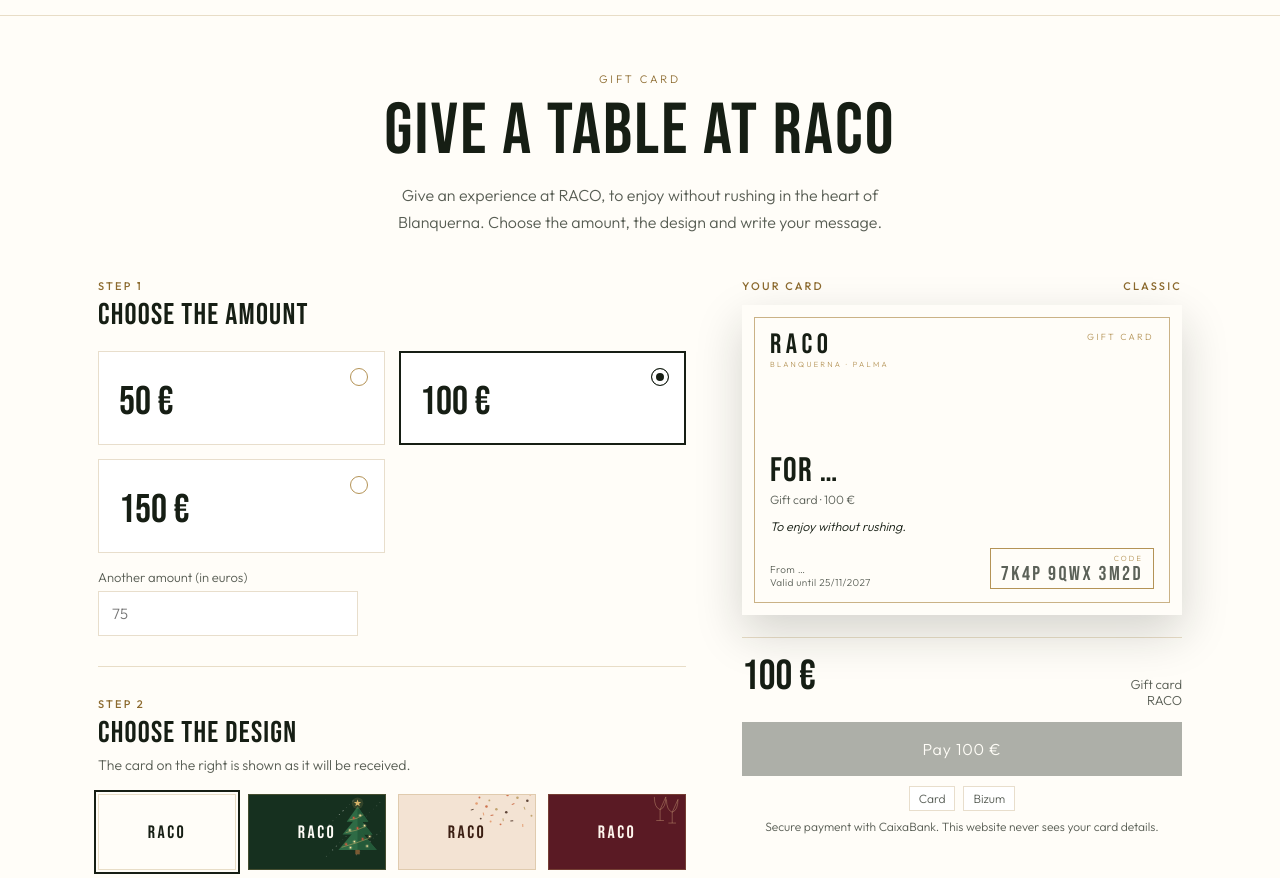
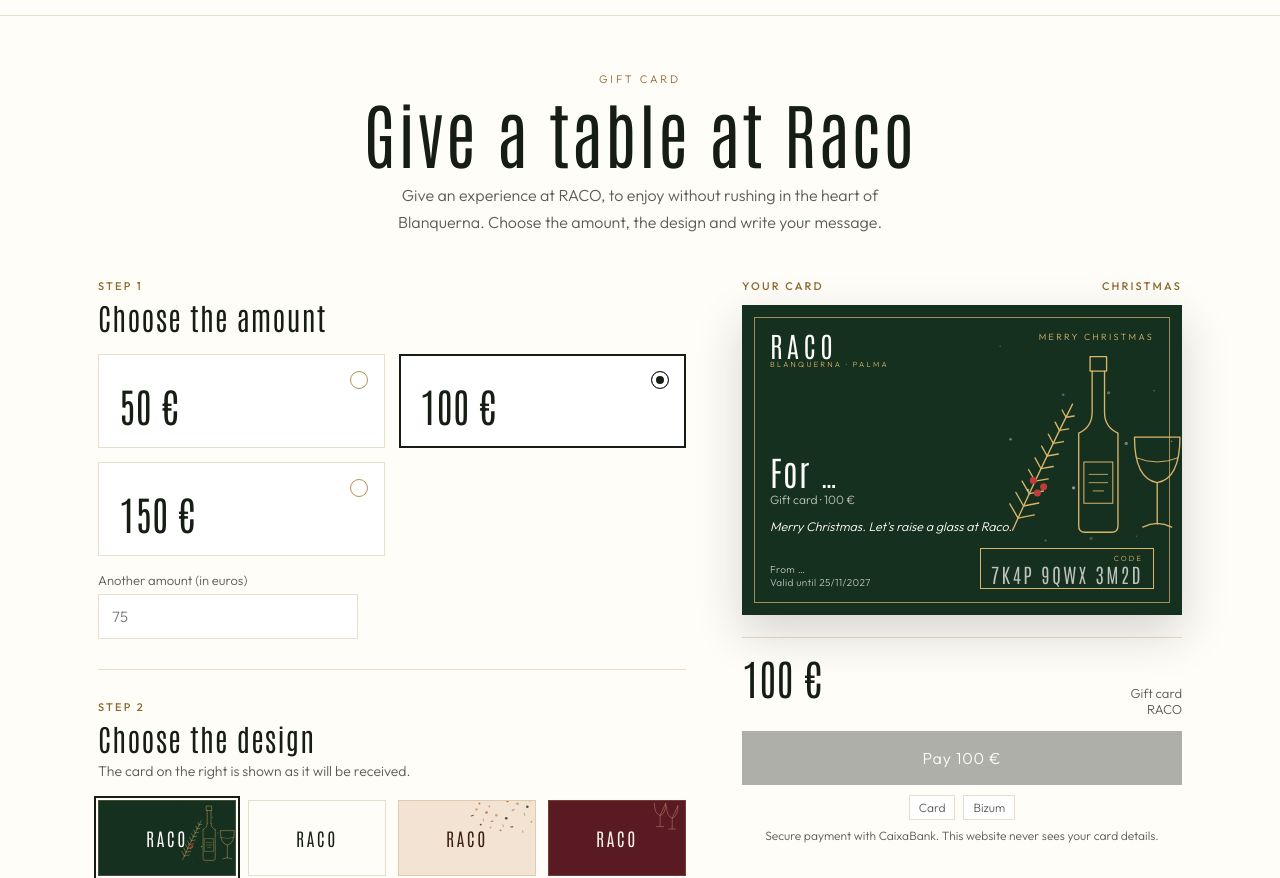
Before and after one commit to companyfernandezagnes-hue/raco-web, a plain HTML site: page tarjeta-regalo/index.html in a window 1280 px wide. Shown: the part 69-947 px from the top of the page. Drawn offline with nearby package versions, Linux system fonts and the light colour scheme.

Commit message:
aTarjeta regalo: tipografia del logo, nueva tarjeta Navidad dorada, Navidad por defecto en temporada

```diff
--- a/tarjeta-regalo/index.html
+++ b/tarjeta-regalo/index.html
@@ -16,7 +16,7 @@
 <script type="application/ld+json">
 {"@context":"https://schema.org","@type":"Product","name":"Tarjeta regalo RACO","description":"Tarjeta regalo para consumir en el restaurante y wine bar RACO, en Blanquerna, Palma de Mallorca. Importes de 50, 100 y 150 euros, o el importe que se elija entre 10 y 1000 euros. Entrega por correo electrónico y validez de un año.","brand":{"@type":"Brand","name":"Raco"},"image":"https://racorestaurant.com/tarjeta-regalo/logo-raco.png","url":"https://racorestaurant.com/tarjeta-regalo/","offers":{"@type":"AggregateOffer","priceCurrency":"EUR","lowPrice":"10","highPrice":"1000","offerCount":"4","availability":"https://schema.org/InStock","url":"https://racorestaurant.com/tarjeta-regalo/","seller":{"@type":"Restaurant","@id":"https://racorestaurant.com/#restaurant","name":"Raco"}}}
 </script>
-<link href="https://fonts.googleapis.com/css2?family=Bebas+Neue&family=Outfit:wght@300;400;500&display=swap" rel="stylesheet">
+<link href="https://fonts.googleapis.com/css2?family=Antonio:wght@200;300;400&family=Outfit:wght@300;400;500&display=swap" rel="stylesheet">
 <style>
 :root{--paper:#FFFDF8;--ink:#161E14;--gold:#B49356;--gold-text:#8C6A2E;--gold-20:rgba(180,147,86,.3);--ink-70:rgba(22,30,20,.72);--soft:#F6F1E6}
 *{box-sizing:border-box;margin:0;padding:0}
@@ -25,7 +25,7 @@ body{background:var(--paper);font-family:Outfit,sans-serif;font-weight:300;color
 .logo-link{display:block;line-height:0}
 .logo-link img{height:48px;width:auto;display:block}
 header.top{display:flex;justify-content:space-between;align-items:center;padding:18px clamp(16px,4vw,48px);border-bottom:1px solid var(--gold-20);gap:16px}
-.wordmark{font-family:"Bebas Neue";font-size:30px;letter-spacing:.16em;line-height:1}
+.wordmark{font-family:Antonio;font-weight:300;font-size:30px;letter-spacing:.16em;line-height:1}
 .wordmark small{display:block;font-family:Outfit;font-size:9px;letter-spacing:.28em;color:var(--gold-text);margin-top:2px}
 .right{display:flex;align-items:center;gap:22px}
 header.top a{font-size:13px;color:var(--ink-70);text-decoration:none;letter-spacing:.04em}
@@ -34,21 +34,21 @@ header.top a{font-size:13px;color:var(--ink-70);text-decoration:none;letter-spac
 .langs button[aria-pressed=true]{background:var(--ink);color:var(--paper);border-color:var(--ink)}
 .hero{text-align:center;padding:56px 16px 44px}
 .kicker{font-size:11px;letter-spacing:.26em;text-transform:uppercase;color:var(--gold-text)}
-.hero h1{font-family:"Bebas Neue";font-weight:400;font-size:clamp(42px,7vw,72px);letter-spacing:.03em;line-height:.95;margin-top:12px}
+.hero h1{font-family:Antonio;font-weight:300;font-size:clamp(42px,7vw,72px);letter-spacing:.03em;line-height:.95;margin-top:12px}
 .hero p{max-width:540px;margin:16px auto 0;font-size:16px;line-height:1.65;color:var(--ink-70)}
 .layout{max-width:1180px;margin:0 auto;padding:0 clamp(16px,4vw,48px) 80px;display:grid;grid-template-columns:minmax(0,1fr) 440px;gap:56px;align-items:start}
 @media(max-width:980px){.layout{grid-template-columns:1fr}.aside{position:static!important;order:-1}}
 .block{padding:30px 0;border-top:1px solid var(--gold-20)}
 .block:first-child{border-top:0;padding-top:0}
 .step{font-size:11px;letter-spacing:.2em;color:var(--gold-text);text-transform:uppercase;font-weight:500}
-h2{font-family:"Bebas Neue";font-weight:400;font-size:30px;letter-spacing:.04em;margin-top:4px}
+h2{font-family:Antonio;font-weight:300;font-size:30px;letter-spacing:.04em;margin-top:4px}
 .hint{font-size:14px;color:var(--ink-70);margin-top:4px;line-height:1.5}
 .menus{display:grid;grid-template-columns:repeat(auto-fit,minmax(190px,1fr));gap:14px;margin-top:18px}
 .menu{display:flex;flex-direction:column;justify-content:flex-start;border:1px solid var(--gold-20);padding:22px 20px;cursor:pointer;position:relative;background:#fff;text-align:left;font:inherit;color:inherit}
 .menu:hover{border-color:var(--gold)}
 .menu[aria-pressed=true]{outline:2px solid var(--ink);outline-offset:-2px}
-.menu h3{font-family:"Bebas Neue";font-weight:400;font-size:24px;letter-spacing:.05em}
-.menu .price{font-family:"Bebas Neue";font-size:40px;line-height:1;margin-top:8px}
+.menu h3{font-family:Antonio;font-weight:300;font-size:24px;letter-spacing:.05em}
+.menu .price{font-family:Antonio;font-weight:300;font-size:40px;line-height:1;margin-top:8px}
 .menu .price small{font-family:Outfit;font-size:12px;color:var(--ink-70)}
 .menu ul{list-style:none;margin-top:12px;font-size:14px;line-height:1.6;color:var(--ink-70)}
 .menu li:before{content:"·  ";color:var(--gold)}
@@ -62,7 +62,7 @@ h2{font-family:"Bebas Neue";font-weight:400;font-size:30px;letter-spacing:.04em;
 .dz{border:0;background:none;cursor:pointer;font:inherit;color:inherit;text-align:center}
 .dz .sw{height:76px;border:1px solid var(--gold-20);position:relative;overflow:hidden;display:flex;align-items:center;justify-content:center}
 .dz .sw svg{width:100%;height:100%;position:absolute;inset:0}
-.dz .sw b{position:relative;font-family:"Bebas Neue";font-weight:400;font-size:18px;letter-spacing:.14em}
+.dz .sw b{position:relative;font-family:Antonio;font-weight:300;font-size:18px;letter-spacing:.14em}
 .dz span{display:block;font-size:13px;margin-top:7px;color:var(--ink-70)}
 .dz[aria-pressed=true] .sw{outline:2px solid var(--ink);outline-offset:2px}
 .dz[aria-pressed=true] span{color:var(--ink);font-weight:400}
@@ -93,17 +93,17 @@ textarea{min-height:96px;resize:vertical;line-height:1.5}
 .card .frame{position:absolute;inset:12px;border:1px solid var(--ac);opacity:.7}
 .card .c-in{position:absolute;inset:0;padding:26px 28px;display:flex;flex-direction:column}
 .c-head{display:flex;justify-content:space-between;align-items:flex-start}
-.c-logo{font-family:"Bebas Neue";font-size:28px;letter-spacing:.16em;line-height:1}
+.c-logo{font-family:Antonio;font-weight:300;font-size:28px;letter-spacing:.16em;line-height:1}
 .c-logo small{display:block;font-family:Outfit;font-size:7.5px;letter-spacing:.3em;color:var(--ac);margin-top:2px}
 .c-occ{font-size:9px;letter-spacing:.26em;text-transform:uppercase;color:var(--ac);text-align:right}
-.c-title{font-family:"Bebas Neue";font-size:clamp(24px,3.2vw,34px);letter-spacing:.04em;line-height:1;margin-top:auto}
+.c-title{font-family:Antonio;font-weight:300;font-size:clamp(24px,3.2vw,34px);letter-spacing:.04em;line-height:1;margin-top:auto}
 .c-menu{font-size:12px;color:var(--mu);margin-top:4px}
 .c-msg{font-size:12.5px;font-style:italic;line-height:1.45;margin-top:10px;max-height:3.1em;overflow:hidden}
 .c-foot{display:flex;justify-content:space-between;align-items:flex-end;margin-top:12px;font-size:10px;color:var(--mu);letter-spacing:.04em}
-.c-code{font-family:"Bebas Neue";font-size:20px;letter-spacing:.12em;line-height:1;text-align:right;border:1px solid var(--ac);padding:6px 10px 4px}
+.c-code{font-family:Antonio;font-weight:300;font-size:20px;letter-spacing:.12em;line-height:1;text-align:right;border:1px solid var(--ac);padding:6px 10px 4px}
 .c-code small{display:block;font-family:Outfit;font-size:7.5px;letter-spacing:.28em;text-transform:uppercase;color:var(--ac);margin-bottom:2px}
 .total{display:flex;justify-content:space-between;align-items:baseline;margin-top:22px;padding-top:18px;border-top:1px solid var(--gold-20)}
-.total .t{font-family:"Bebas Neue";font-size:42px;line-height:1}
+.total .t{font-family:Antonio;font-weight:300;font-size:42px;line-height:1}
 .total .s{font-size:13px;color:var(--ink-70);text-align:right}
 .pay{width:100%;margin-top:14px;padding:17px;background:var(--ink);color:var(--paper);border:0;font:inherit;font-size:16px;letter-spacing:.05em;cursor:pointer}
 .pay:disabled{opacity:.35;cursor:not-allowed}
@@ -296,15 +296,18 @@ var DESIGNS={
     msgs:{es:["Feliz Navidad. Brindamos juntos en Raco.","Que el año nuevo empiece con una buena mesa.","Bon Nadal i bon any nou."],
           ca:["Feliç Nadal. Brindem junts a Raco.","Que l'any nou comenci amb una bona taula.","Bon Nadal i bon any nou."],
           en:["Merry Christmas. Let's raise a glass at Raco.","May the new year begin with a good table.","Merry Christmas and a happy new year."]},
-    art:(function(){var s='',cx=340,g='#D9B56A';
-      for(var i=0;i<40;i++){s+='<circle cx="'+(240+(i*53)%180)+'" cy="'+(48+(i*37)%180)+'" r="'+(0.8+(i%3)*.45)+'" fill="#FFFDF8" opacity="'+(.2+(i%4)*.1)+'"/>';}
-      [[70,118,34],[100,158,47],[135,206,60]].forEach(function(t){s+='<path d="M'+cx+' '+t[0]+' L'+(cx+t[2])+' '+t[1]+' L'+(cx-t[2])+' '+t[1]+'Z" fill="#2E6B45"/><path d="M'+cx+' '+t[0]+' L'+(cx+t[2])+' '+t[1]+' L'+cx+' '+t[1]+'Z" fill="#245A39"/>';});
-      s+='<rect x="'+(cx-7)+'" y="206" width="14" height="14" fill="#7A5A33"/>';
-      [[92,112,25],[128,152,37],[166,198,50]].forEach(function(r){s+='<path d="M'+(cx-r[2])+' '+r[1]+' Q'+cx+' '+(r[0]+18)+' '+(cx+r[2]*.7)+' '+(r[0]+4)+'" stroke="'+g+'" stroke-width="1.4" fill="none"/>';});
-      var L=[[328,106,'#E9573F'],[348,98,'#FFE6A3'],[316,144,'#FFE6A3'],[340,138,'#E9573F'],[362,130,'#FFE6A3'],[304,188,'#E9573F'],[330,180,'#FFE6A3'],[356,172,'#E9573F'],[378,164,'#FFE6A3'],[318,199,'#FFE6A3'],[370,194,'#FFE6A3']];
-      L.forEach(function(l){s+='<circle cx="'+l[0]+'" cy="'+l[1]+'" r="6" fill="'+l[2]+'" opacity=".22"/><circle cx="'+l[0]+'" cy="'+l[1]+'" r="2.6" fill="'+l[2]+'"/>';});
-      var st='';for(var k=0;k<10;k++){var rr=k%2?5:12,a=(k*36-90)*Math.PI/180;st+=(k?'L':'M')+(cx+rr*Math.cos(a)).toFixed(1)+' '+(60+rr*Math.sin(a)).toFixed(1);}
-      s+='<circle cx="'+cx+'" cy="60" r="18" fill="'+g+'" opacity=".15"/><path d="'+st+'Z" fill="'+g+'"/>';
+    art:(function(){var s='',g='#D9B56A';
+      s+='<g fill="none" stroke="'+g+'" stroke-width="1.3" stroke-linecap="round" stroke-linejoin="round">';
+      s+='<rect x="337" y="50" width="16" height="14"/><path d="M339 64V104M351 64V104M339 104Q339 118 326 124M351 104Q351 118 364 124M326 124V214Q326 220 332 220H358Q364 220 364 214V124"/>';
+      s+='<rect x="331" y="152" width="28" height="40" stroke-width="1"/><path d="M336 164H354M336 172H354M340 180H350" stroke-width=".8"/>';
+      s+='<path d="M380 128Q380 168 402 172Q424 168 424 128Z"/><path d="M382 148Q402 156 422 148" stroke-width=".9"/><path d="M402 172V212M388 215Q402 208 416 215"/>';
+      var P0=[262,218],C=[288,160],P2=[320,96];
+      s+='<path d="M'+P0[0]+' '+P0[1]+' Q'+C[0]+' '+C[1]+' '+P2[0]+' '+P2[1]+'"/>';
+      for(var i=1;i<10;i++){var u=i/10,x=(1-u)*(1-u)*P0[0]+2*(1-u)*u*C[0]+u*u*P2[0],y=(1-u)*(1-u)*P0[1]+2*(1-u)*u*C[1]+u*u*P2[1],dx=2*(1-u)*(C[0]-P0[0])+2*u*(P2[0]-C[0]),dy=2*(1-u)*(C[1]-P0[1])+2*u*(P2[1]-C[1]),L=Math.sqrt(dx*dx+dy*dy),tx=dx/L,ty=dy/L,len=17-i;
+        [-1,1].forEach(function(sg){var ang=sg*0.95,cs=Math.cos(ang),sn=Math.sin(ang),nx=tx*cs-ty*sn,ny=tx*sn+ty*cs;s+='<path d="M'+x.toFixed(1)+' '+y.toFixed(1)+' L'+(x+nx*len).toFixed(1)+' '+(y+ny*len).toFixed(1)+'"/>';});}
+      s+='</g>';
+      [[282,170],[292,176],[286,182]].forEach(function(b){s+='<circle cx="'+b[0]+'" cy="'+b[1]+'" r="3.4" fill="#C23B3B"/>';});
+      for(var k=0;k<14;k++){s+='<circle cx="'+(250+(k*61)%200)+'" cy="'+(40+(k*47)%190)+'" r="'+(0.8+(k%3)*.4)+'" fill="#FFFDF8" opacity="'+(.2+(k%4)*.1)+'"/>';}
       return s;})()},
   cumple:{id:"cumple",bg:"#F3E3D3",fg:"#3A1E12",ac:"#C4572E",mu:"rgba(58,30,18,.72)",
     name:{es:"Cumpleaños",ca:"Aniversari",en:"Birthday"},occ:{es:"Feliz cumpleaños",ca:"Feliç aniversari",en:"Happy birthday"},
@@ -351,11 +354,12 @@ var DESIGNS={
       s+=f(330,66,11,'#D9A3B8','#E8C26A')+f(392,82,9,'#B57AA6','#E8C26A')+f(366,46,12,'#E7BFCB','#C99A3A')+f(300,40,5,'#D9A3B8','#E8C26A')+f(410,40,4,'#B57AA6','#E8C26A');
       return s;})()}
 };
-var ORDER=["clasico","navidad","cumple","amor","sanvalentin","padre","madre"];
+var XM=(function(){var n=new Date(),m=n.getMonth(),d=n.getDate();return (m===10&&d>=20)||m===11||(m===0&&d<=6);})();
+var ORDER=XM?["navidad","clasico","cumple","amor","sanvalentin","padre","madre"]:["clasico","navidad","cumple","amor","sanvalentin","padre","madre"];
 
 var $=function(id){return document.getElementById(id)};
 var PDFS={es:"/tarjeta-regalo/condiciones-tarjeta-regalo-es.pdf",ca:"/tarjeta-regalo/condiciones-tarjeta-regalo-ca.pdf",en:"/tarjeta-regalo/condiciones-tarjeta-regalo-en.pdf"};
-var st={amount:100,custom:false,dz:"clasico",to:"recipient",lang:"es"};
+var st={amount:100,custom:false,dz:ORDER[0],to:"recipient",lang:"es"};
 
 function fmtEur(n){return Number(n).toLocaleString("es-ES",{maximumFractionDigits:2})+" €";}
 function validUntil(){var d=new Date();d.setFullYear(d.getFullYear()+1);
```
